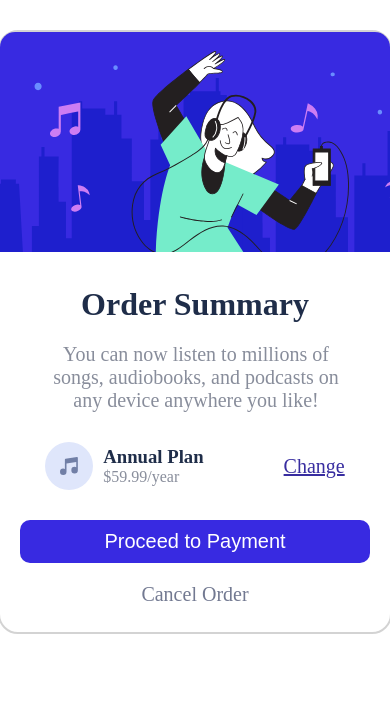
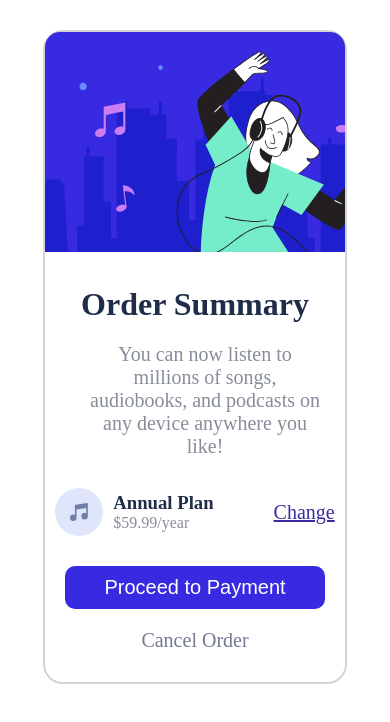
Before and after one commit to worldsmarta/ordersummary, a plain HTML site: page index.html in a window 390 px wide. Drawn offline with Linux system fonts and the light colour scheme.

Commit message:
Update style.css

```diff
--- a/style.css
+++ b/style.css
@@ -105,13 +105,17 @@
     }
     .inner{
        margin: 30px 30px;
-        width: 390px;
-        height: 600px;
+        width: 300px;
+        height: 650px;
         border: 2px solid lightgray;
         border-radius: 20px;
     }
 
     #illustration-hero{
-        width:390px !important;
+        width:300px !important;
+    }
+
+    .text-middle div{
+        margin-right: 60px;
     }
 }
```
